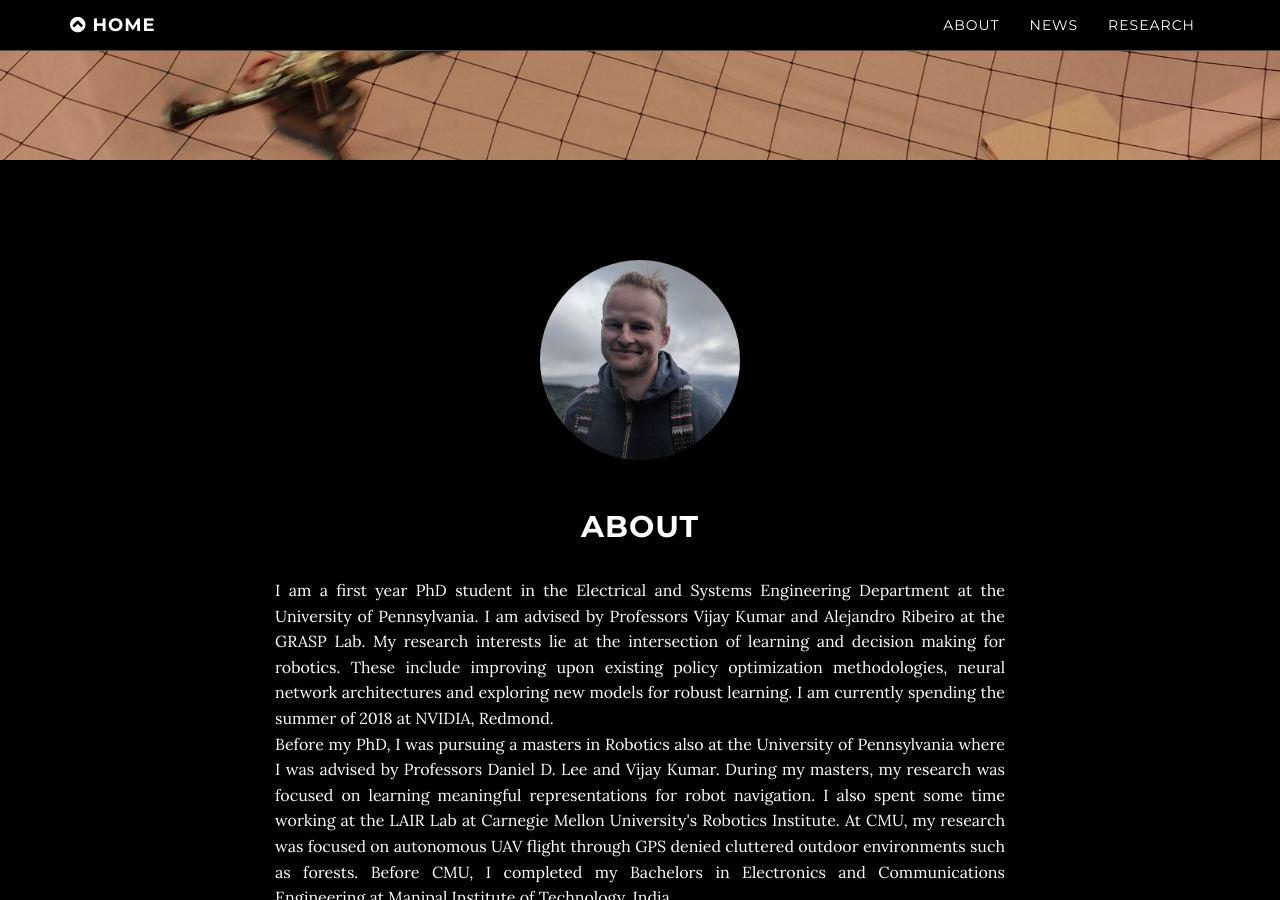
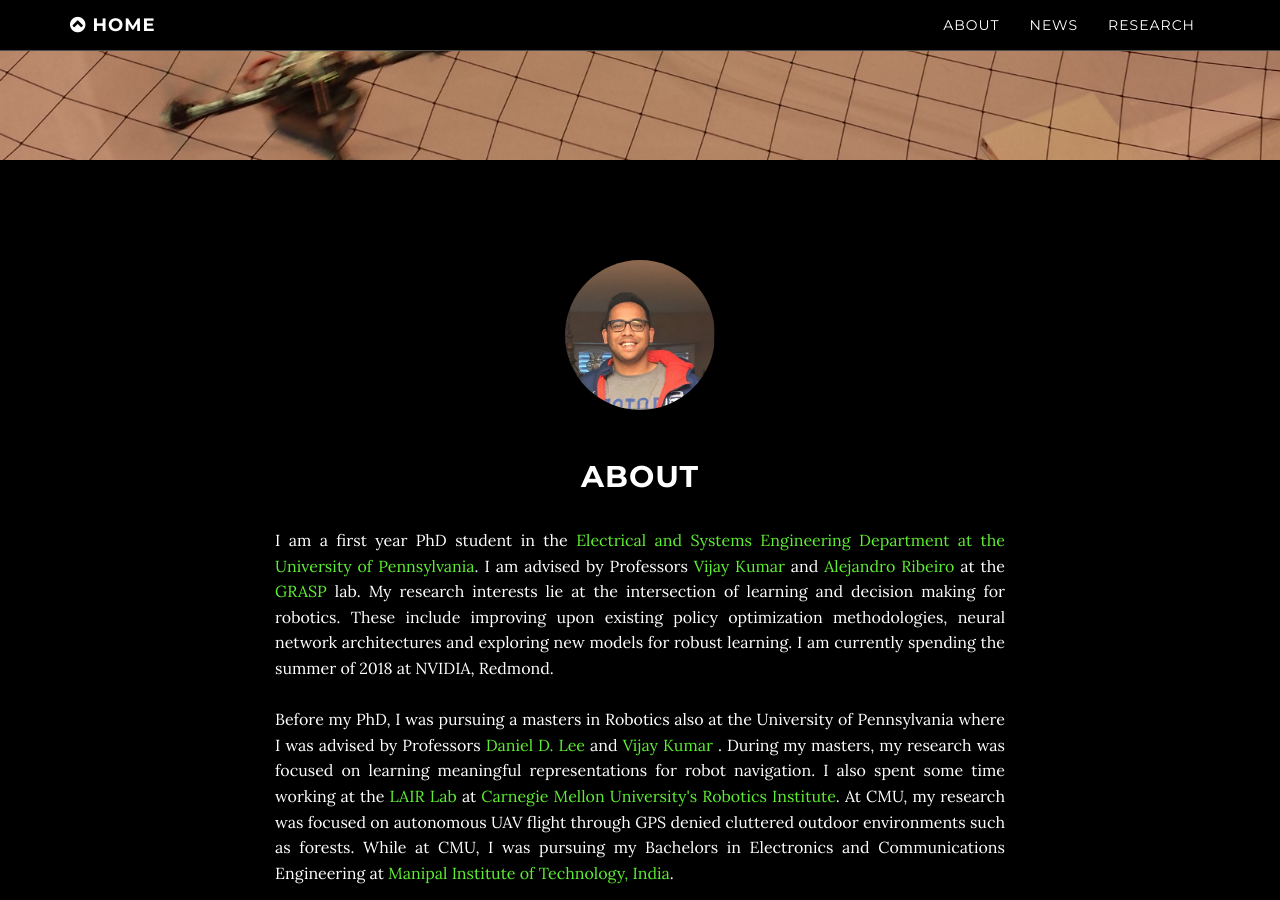
Before and after one commit to arbaazkhan2/arbaazkhan2.github.io, a Jekyll site: the page index.html, which Jekyll copies as it is, in a window 1280 px wide and 900 px high, scrolled down 740 px. Built offline with Jekyll 4.4.1, drawn with Linux system fonts in a browser that asks for light colours; some of the changed text lies outside the part shown.

Commit message:
Changed about

```diff
--- a/css/grayscale_white.css
+++ b/css/grayscale_white.css
@@ -122,7 +122,7 @@ a {
 a:hover,
 a:focus {
     text-decoration: none;
-    color: #93015b;
+    color: #FFFF00;
 }
 
 .rein_green {
@@ -272,8 +272,8 @@ a.fa-youtube{
 
 
 .img-me{
-	width:200px;
-	height:200px;
+	width:150px;
+	height:150px;
 	display: inline-block;
 	display: block;
 	margin: 0 auto;
--- a/index.html
+++ b/index.html
@@ -118,14 +118,14 @@ body {
 
 		<div class="container">
             		<div class="col-lg-8 col-lg-offset-2 text-justify">
-						<img src="img/hausman-new-box.jpg" class="img-circle img-me"/>
+						<img src="img/me3.png" class="img-circle img-me"/>
                 		<h2 class="text-center text-padded"><font color="white">About</h2>
                 		<p>
 
-I am a first year PhD student in the Electrical and Systems Engineering Department at the University of Pennsylvania. I am advised by Professors Vijay Kumar and Alejandro Ribeiro at the GRASP Lab. My research interests lie at the intersection of learning and decision making for robotics. These include improving upon existing policy optimization methodologies, neural network architectures and exploring new models for robust learning. I am currently spending the summer of 2018 at NVIDIA, Redmond.
+I am a first year PhD student in the <a href=http://www.ese.upenn.edu/">Electrical and Systems Engineering Department at the University of Pennsylvania</a>. I am advised by Professors <a href=https://www.kumarrobotics.org/">Vijay Kumar</a> and <a href="https://alliance.seas.upenn.edu/~aribeiro/wiki/">Alejandro Ribeiro</a> at the <a href="https://www.grasp.upenn.edu/">GRASP</a> lab. My research interests lie at the intersection of learning and decision making for robotics. These include improving upon existing policy optimization methodologies, neural network architectures and exploring new models for robust learning. I am currently spending the summer of 2018 at NVIDIA, Redmond.
 <br>
-
-Before my PhD, I was pursuing a masters in Robotics also at the University of Pennsylvania where I was advised by Professors Daniel D. Lee and Vijay Kumar. During my masters, my research was focused on learning meaningful representations for robot navigation. I also spent some time working at the LAIR Lab at Carnegie Mellon University's Robotics Institute. At CMU, my research was focused on autonomous UAV flight through GPS denied cluttered outdoor environments such as forests. Before CMU, I completed my Bachelors in Electronics and Communications Engineering at Manipal Institute of Technology, India.
+<br>
+Before my PhD, I was pursuing a masters in Robotics also at the University of Pennsylvania where I was advised by Professors <a href="https://tech.cornell.edu/people/daniel-d-lee-2/">Daniel D. Lee</a> and <a href=https://www.kumarrobotics.org/">Vijay Kumar</a> . During my masters, my research was focused on learning meaningful representations for robot navigation. I also spent some time working at the <a href=http://robotwhisperer.org/>LAIR Lab</a> at <a href=https://www.ri.cmu.edu/">Carnegie Mellon University's Robotics Institute</a>. At CMU, my research was focused on autonomous UAV flight through GPS denied cluttered outdoor environments such as forests. While at CMU, I was pursuing my Bachelors in Electronics and Communications Engineering at <a href="https://manipal.edu/mit.html">Manipal Institute of Technology, India</a>.
 
 
 
```
Also changed, not shown: img/me2.JPG (added), img/me2.png (added), img/me3.png (added), 7 other files.
